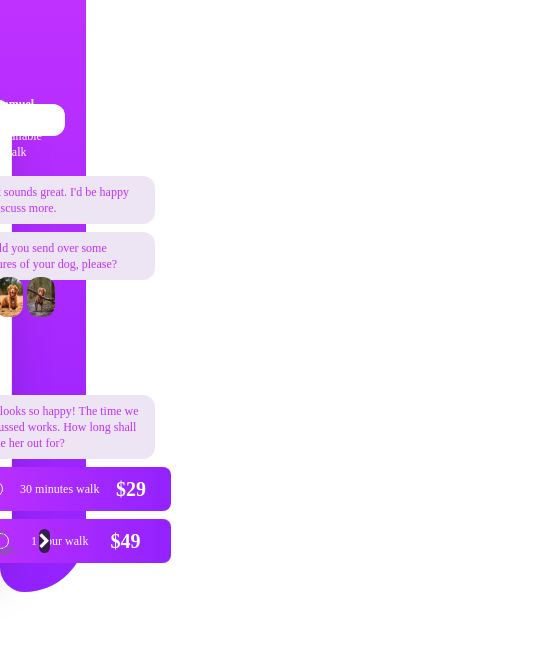
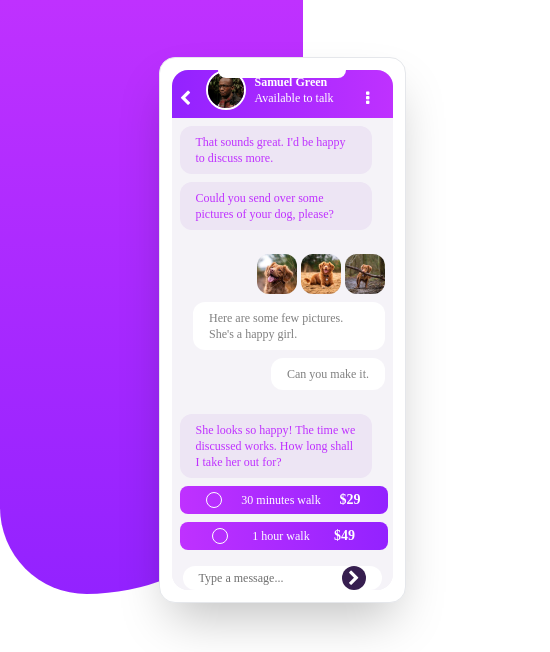
Before and after one commit to mbashia/chat_app_css_illustration, a website: page public/index.html in a window 390 px wide. Shown: the top 652 px of the page, 550 px wide, since content can reach past the window. Drawn offline with Linux system fonts and the light colour scheme.

Commit message:
responsiveness

```diff
--- a/public/index.html
+++ b/public/index.html
@@ -13,8 +13,8 @@
     <title>chat app</title>
   </head>
   <body class="bg-white">
-    <div class="h-[100vh] w-full flex flex-col md:flex-row">
-      <div class="w-[40%] h-[100%]  flex">
+    <div class="h-[100vh] w-full flex flex-col md:flex-row pb-8 md:pb-0">
+      <div class="w-[40%] min-w-[550px] max-w-2xl h-[100%]  flex">
         <div class="w-[55%] ">
           <div
             class="w-[100%] h-[90%] rounded-bl-[100px] rounded-br-[250px] bg-gradient-to-b from-[#bf31ff] to-[#9322ff]"
@@ -22,13 +22,13 @@
         </div>
         <div class="w-[45%] h-[100%]  flex items-center">
           <div
-            class="-ml-36 shadow-2xl bg-white shadow-3xl border h-[70%] rounded-2xl w-[100%] p-3"
+            class="-ml-36 shadow-2xl bg-white shadow-3xl border h-auto md:h-[70%] rounded-2xl w-[100%] p-3"
           >
             <div
               class="w-[100%] h-[100%] bg-[#f5f3f8] rounded-2xl relative flex flex-col"
             >
               <div
-                class="absolute -top-2 left-1/2 transform -translate-x-1/2 bg-white w-44 h-8 rounded-xl"
+                class="absolute -top-2 left-1/2 transform -translate-x-1/2 bg-white w-32 md:w-44 h-4 md:h-8 rounded-xl"
               ></div>
 
               <div
@@ -59,7 +59,7 @@
                 </div>
               </div>
               <div
-                class="h-[85%] w-[100%] bg-[#f5f3f8] rounded-b-2xl flex flex-col gap-2"
+                class="h-[100%] md:h-[85%] w-[100%] bg-[#f5f3f8] rounded-b-2xl flex flex-col gap-2"
               >
                 <div
                   class="h-[25%] w-[100%] flex flex-col gap-2 p-2 items-start"
@@ -119,7 +119,7 @@
                   </div>
 
                   <div
-                    class="bg-gradient-to-r from-[#bf31ff] to-[#9322ff] py-2 px-2 w-52 rounded-lg flex justify-evenly items-center"
+                    class="bg-gradient-to-r from-[#bf31ff] to-[#9322ff] py-1 md:py-2 px-2 w-52 rounded-lg flex justify-evenly items-center"
                   >
                     <div
                       class="text-white w-4 h-4 border border-white rounded-full"
@@ -127,19 +127,19 @@
                     <div class="text-white font-rubik text-xs">
                       30 minutes walk
                     </div>
-                    <div class="text-white font-rubik font-bold text-xl">
+                    <div class="text-white font-rubik font-bold text-sm md:text-xl">
                       $29
                     </div>
                   </div>
 
                   <div
-                    class="bg-gradient-to-r from-[#bf31ff] to-[#9322ff] py-2 px-2 w-52 rounded-lg flex justify-evenly items-center"
+                    class="bg-gradient-to-r from-[#bf31ff] to-[#9322ff] py-1 md:py-2 px-2 w-52 rounded-lg flex justify-evenly items-center"
                   >
                     <div
                       class="text-white w-4 h-4 border border-white rounded-full"
                     ></div>
                     <div class="text-white font-rubik text-xs">1 hour walk</div>
-                    <div class="text-white font-rubik font-bold text-xl">
+                    <div class="text-white font-rubik font-bold text-sm md:text-xl">
                       $49
                     </div>
                   </div>
@@ -162,15 +162,15 @@
         </div>
       </div>
       <div
-        class="w-[60%]  flex justify-start items-center"
+        class="w-[100%] md:w-[60%]  flex justify-start items-center"
       >
-        <div class="w-[100%] flex flex-col gap-4">
+        <div class="w-[100%] flex flex-col items-center md:items-start gap-4 ">
           <span class="text-4xl font-rubik font-bold text-[#361e4f]"
             >Simple booking</span
           >
 
           <div
-            class="text-[#707070] font-rubik font-light tracking-wid max-w-md"
+            class="text-center md:text-left text-[#707070] font-rubik font-light tracking-wid max-w-md"
           >
             Stay in touch with your dog walkers through the chat interface.This
             makes it easy to discuss arrangements and make bookings.Once the
```
Also changed, not shown: public/styles.css.
